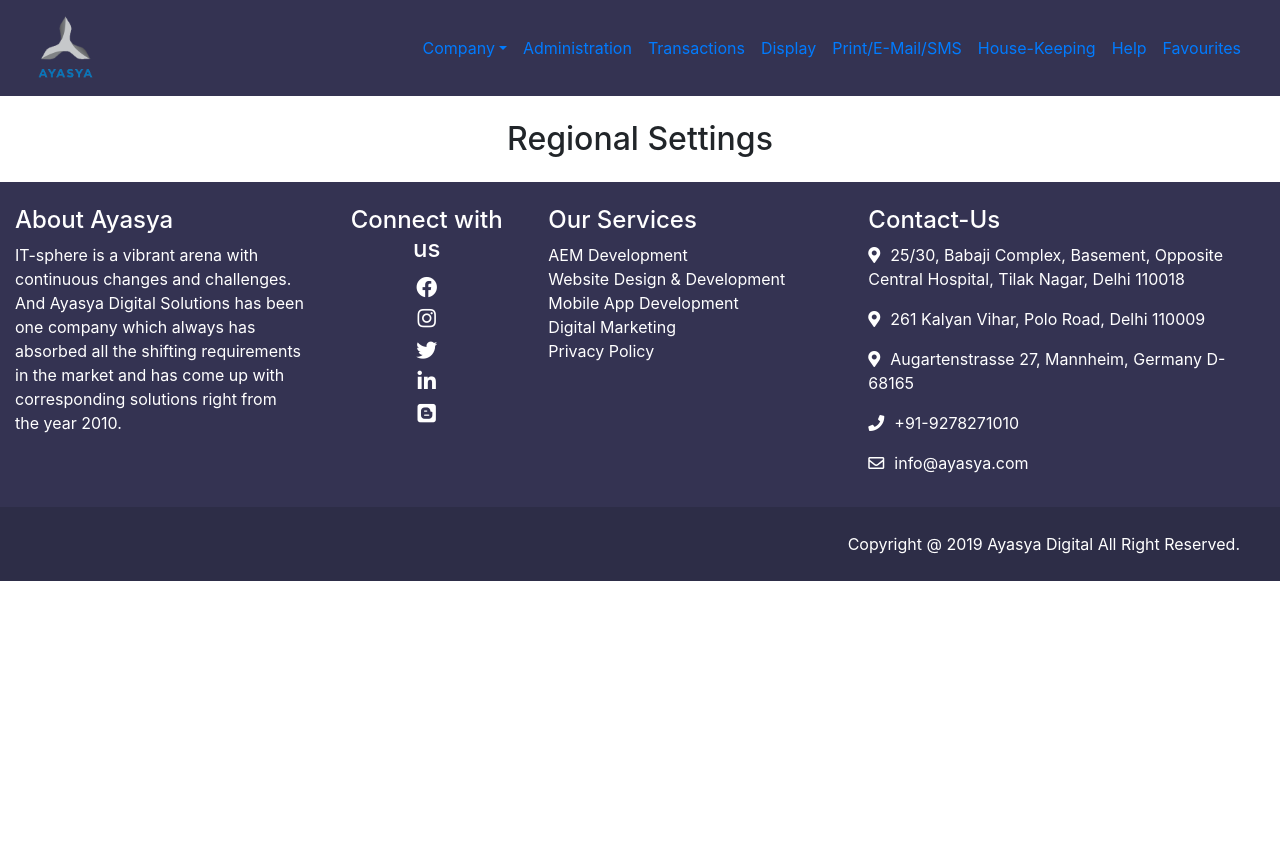
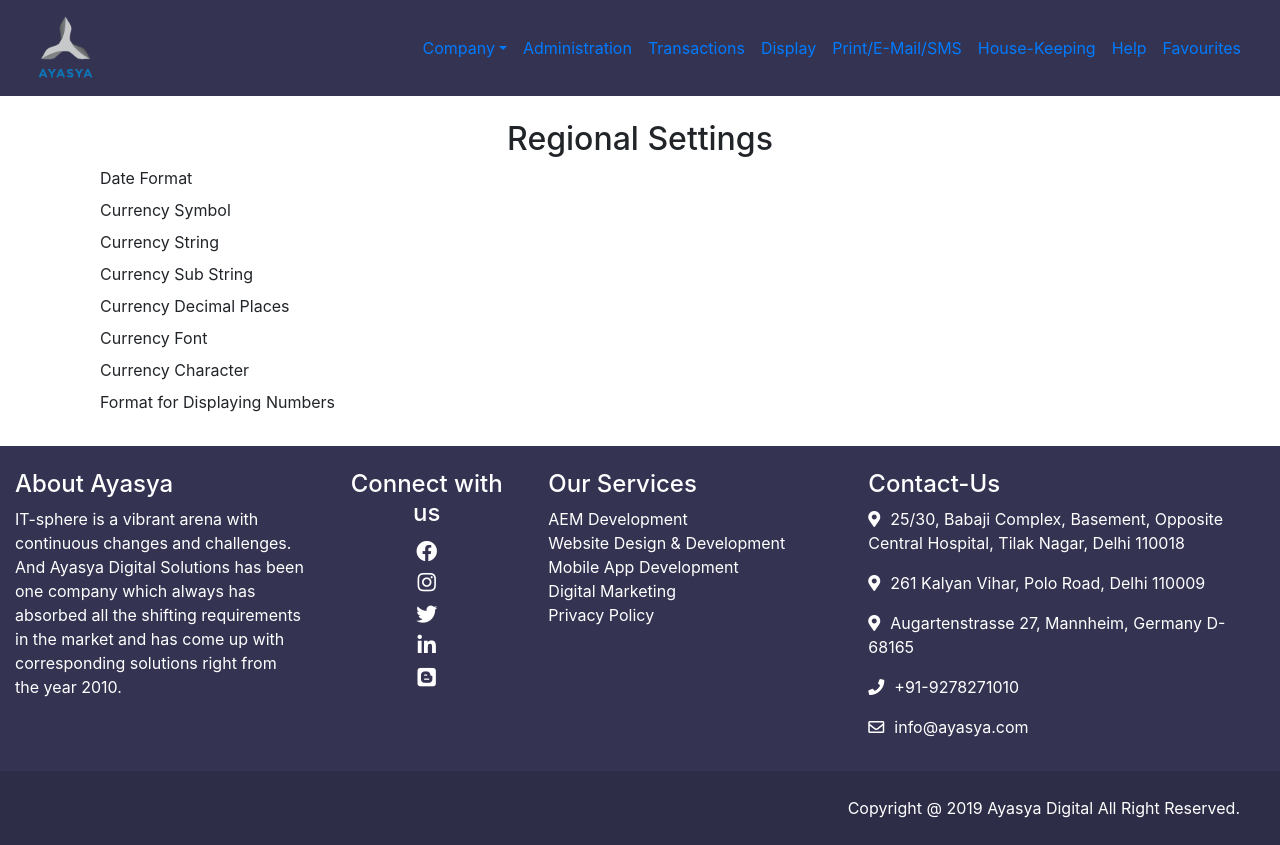
Before and after one commit to dsaurabhkumar/GST-Ayasya-Project, a React (Create React App) app: page /regional-settings in a window 1280 px wide. Before the commit the page ends 800 px from the top, so only its background shows below. Built offline with nearby package versions, Linux system fonts and the light colour scheme.

Commit message:
Regional Settings components updated

```diff
--- a/src/containers/reginal-settings/RegionalSettings.js
+++ b/src/containers/reginal-settings/RegionalSettings.js
@@ -1,11 +1,98 @@
 import React from 'react'
 
 class RegionalSettings extends React.Component {
+
+    constructor(props) {
+        super(props);
+        this.state = {
+            inputFields: [
+                {
+                    label: "Date Format",
+                    type: "dropdown",
+                    name: "dateFormat",
+                    id: "dateFormat",
+                    placeholder: "Select an option",
+                    values: [
+                        "DD-MM-YYYY",
+                        "MM-DD-YYYY"
+                    ]
+                },
+                {
+                    label: "Currency Symbol",
+                    type: "text",
+                    className: "form-control",
+                    name: "currencySymbol",
+                    id: "currencySymbol",
+                    placeholder: "Currency Symbol"
+                },
+                {
+                    label: "Currency String",
+                    type: "text",
+                    name: "currencyString",
+                    id: "currencyString",
+                    placeholder: ""
+                },
+                {
+                    label: "Currency Sub String",
+                    type: "text",
+                    name: "currencySubString",
+                    id: "currencySubString",
+                    placeholder: ""
+                },
+                {
+                    label: "Currency Decimal Places",
+                    type: "text",
+                    name: "currencyDecimalPlaces",
+                    id: "currencyDecimalPlaces",
+                    placeholder: ""
+                },
+                {
+                    label: "Currency Font",
+                    type: "text",
+                    name: "currencyFont",
+                    id: "currencyFont",
+                    placeholder: ""
+                },
+                {
+                    label: "Currency Character",
+                    type: "text",
+                    name: "currencyChar",
+                    id: "currencyChar",
+                    placeholder: ""
+                },
+                {
+                    label: "Format for Displaying Numbers",
+                    type: "text",
+                    name: "formatDisplayNumber",
+                    id: "formatDisplayNumber",
+                    placeholder: ""
+                },
+            ]
+        }
+
+    }
+
     render() {
-        return(
+        return (
             <React.Fragment>
                 <div className="container mt-4 mb-4">
                     <h2 className="text-center">Regional Settings</h2>
+                    <form>
+                        <div className="row">
+                            <div className="col-md-6">
+                                {
+                                    this.state.inputFields.map((val, index) => (
+                                        <div key={'inputFields_' + index}>
+                                            <div className="col-md-6">
+                                                <label htmlFor="inputFields">{val.label}</label>
+                                                {console.log(val)}
+                                            </div>
+                                        </div>
+                                    ))
+                                }
+                            </div>
+                        </div>
+                    </form>
                 </div>
             </React.Fragment>
         )
```
